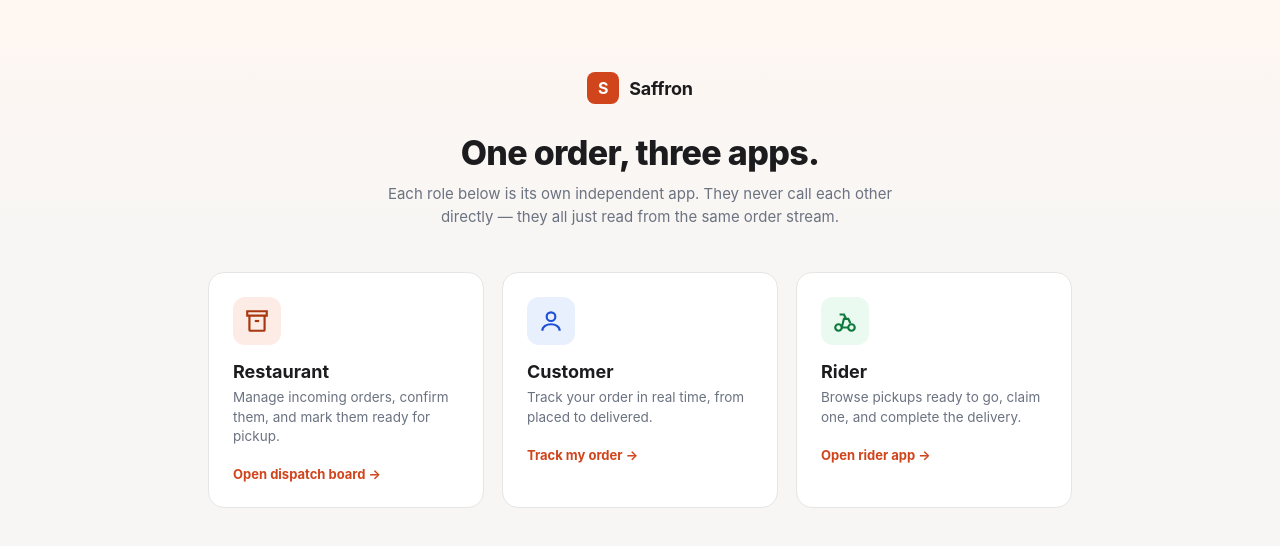
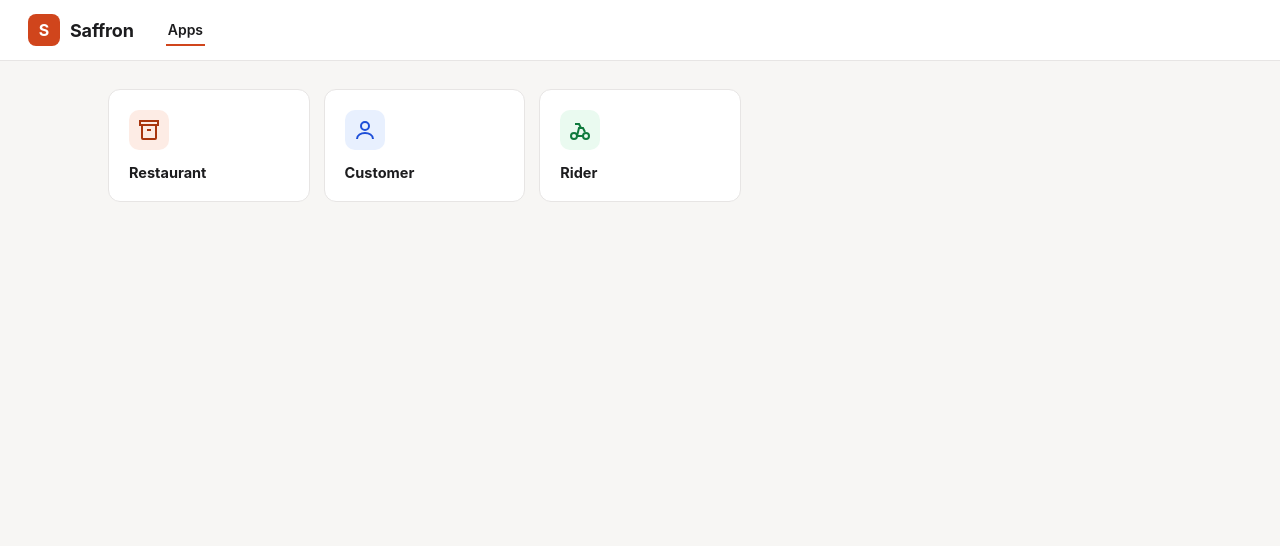
Before and after one commit to ZION-2005/Project2-Kafka-FoodDelivery, a plain HTML site: page web/index.html in a window 1280 px wide. Drawn offline with Linux system fonts and the light colour scheme.

Commit message:
Simplify the app portal into a plain dashboard-style launcher
Drop the marketing copy (headline, subtext, per-app descriptions) in
favor of a minimal icon + label grid, matching an internal tools portal
rather than a landing page.

Co-Authored-By: Claude Sonnet 5 <noreply@anthropic.com>

```diff
--- a/web/index.html
+++ b/web/index.html
@@ -6,43 +6,42 @@
 <title>Saffron</title>
 <link rel="stylesheet" href="styles.css" />
 </head>
-<body class="landing-body">
-  <div class="landing">
-    <div class="landing-brand">
+<body>
+  <div class="app">
+    <header class="topbar">
+      <div class="brand">
         <span class="brand-mark">S</span>
         <span class="brand-name">Saffron</span>
       </div>
-    <h1 class="landing-title">One order, three apps.</h1>
-    <p class="landing-sub">Each role below is its own independent app. They never call each other directly &mdash; they all just read from the same order stream.</p>
+      <nav class="topnav">
+        <span class="nav-item active">Apps</span>
+      </nav>
+    </header>
 
+    <main class="portal">
       <div class="role-grid">
         <a class="role-card" href="restaurant.html">
           <div class="role-icon" style="background:#fdece5; color:#a8360f;">
-          <svg viewBox="0 0 24 24" width="26" height="26" fill="none" stroke="currentColor" stroke-width="2"><path d="M3 3h18v4H3z"/><path d="M5 7v13a1 1 0 0 0 1 1h12a1 1 0 0 0 1-1V7"/><path d="M10 12h4"/></svg>
+            <svg viewBox="0 0 24 24" width="24" height="24" fill="none" stroke="currentColor" stroke-width="2"><path d="M3 3h18v4H3z"/><path d="M5 7v13a1 1 0 0 0 1 1h12a1 1 0 0 0 1-1V7"/><path d="M10 12h4"/></svg>
           </div>
           <h2>Restaurant</h2>
-        <p>Manage incoming orders, confirm them, and mark them ready for pickup.</p>
-        <span class="role-link">Open dispatch board &rarr;</span>
         </a>
 
         <a class="role-card" href="customer.html">
           <div class="role-icon" style="background:#e8f0fe; color:#1d4ed8;">
-          <svg viewBox="0 0 24 24" width="26" height="26" fill="none" stroke="currentColor" stroke-width="2"><circle cx="12" cy="8" r="4"/><path d="M4 21c0-4 4-6 8-6s8 2 8 6"/></svg>
+            <svg viewBox="0 0 24 24" width="24" height="24" fill="none" stroke="currentColor" stroke-width="2"><circle cx="12" cy="8" r="4"/><path d="M4 21c0-4 4-6 8-6s8 2 8 6"/></svg>
           </div>
           <h2>Customer</h2>
-        <p>Track your order in real time, from placed to delivered.</p>
-        <span class="role-link">Track my order &rarr;</span>
         </a>
 
         <a class="role-card" href="rider.html">
           <div class="role-icon" style="background:#eafaf0; color:#0f7a3d;">
-          <svg viewBox="0 0 24 24" width="26" height="26" fill="none" stroke="currentColor" stroke-width="2"><circle cx="6" cy="18" r="3"/><circle cx="18" cy="18" r="3"/><path d="M9 18h6M9 18l2-8h4l2 4M13 10l-2-4H7"/></svg>
+            <svg viewBox="0 0 24 24" width="24" height="24" fill="none" stroke="currentColor" stroke-width="2"><circle cx="6" cy="18" r="3"/><circle cx="18" cy="18" r="3"/><path d="M9 18h6M9 18l2-8h4l2 4M13 10l-2-4H7"/></svg>
           </div>
           <h2>Rider</h2>
-        <p>Browse pickups ready to go, claim one, and complete the delivery.</p>
-        <span class="role-link">Open rider app &rarr;</span>
         </a>
       </div>
+    </main>
   </div>
 </body>
 </html>
--- a/web/styles.css
+++ b/web/styles.css
@@ -290,50 +290,39 @@ html, body {
 .panel-hint { font-size: 12px; color: var(--muted); }
 .hidden { display: none !important; }
 
-/* Landing page */
-.landing-body {
-  background: linear-gradient(180deg, #fff7f2 0%, var(--bg) 45%);
+/* App portal */
+.portal {
+  max-width: 1120px;
+  margin: 0 auto;
+  padding: 28px;
+  width: 100%;
 }
-.landing {
-  max-width: 920px;
-  margin: 0 auto;
-  padding: 72px 28px 60px;
-  text-align: center;
-}
-.landing-brand { display: flex; align-items: center; justify-content: center; gap: 10px; margin-bottom: 28px; }
-.landing-title { font-size: 34px; font-weight: 800; letter-spacing: -0.02em; margin: 0 0 10px; }
-.landing-sub { color: var(--muted); font-size: 15px; max-width: 560px; margin: 0 auto 44px; line-height: 1.5; }
 
 .role-grid {
   display: grid;
-  grid-template-columns: repeat(3, 1fr);
-  gap: 18px;
+  grid-template-columns: repeat(auto-fill, minmax(180px, 1fr));
+  gap: 14px;
 }
 .role-card {
   background: var(--card);
   border: 1px solid var(--line);
-  border-radius: 16px;
-  padding: 24px;
+  border-radius: 12px;
+  padding: 20px;
   text-align: left;
   text-decoration: none;
   color: inherit;
-  transition: transform 0.15s ease, box-shadow 0.15s ease;
-  display: block;
+  transition: border-color 0.15s ease, box-shadow 0.15s ease;
+  display: flex;
+  flex-direction: column;
+  gap: 14px;
 }
-.role-card:hover { transform: translateY(-3px); box-shadow: 0 12px 30px rgba(20,18,16,0.08); }
+.role-card:hover { border-color: #d8d5d2; box-shadow: 0 6px 18px rgba(20,18,16,0.06); }
 .role-icon {
-  width: 48px; height: 48px;
-  border-radius: 12px;
+  width: 40px; height: 40px;
+  border-radius: 10px;
   display: flex; align-items: center; justify-content: center;
-  margin-bottom: 16px;
 }
-.role-card h2 { font-size: 18px; margin: 0 0 6px; }
-.role-card p { font-size: 13.5px; color: var(--muted); line-height: 1.45; margin: 0 0 16px; min-height: 40px; }
-.role-link { font-size: 13px; font-weight: 700; color: var(--brand); }
-
-@media (max-width: 760px) {
-  .role-grid { grid-template-columns: 1fr; }
-}
+.role-card h2 { font-size: 14.5px; font-weight: 700; margin: 0; }
 
 /* Narrow layout (customer / rider apps) */
 .narrow-layout {
```
Lines whose indentation alone changed are shown as unchanged.
